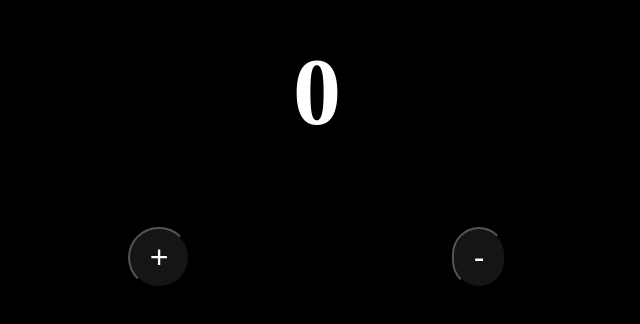
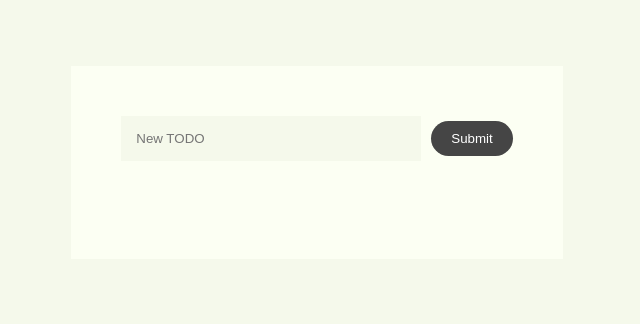
Before and after one commit to comrade369/application-one, a React (Create React App) app: page / in a window 1280 px wide. Shown: the part 238-562 px from the top of the page, without its empty margins (323-963 px from the left). Built offline with nearby package versions, Linux system fonts and the light colour scheme.

Commit message:
TODO App Project

```diff
--- a/src/App.jsx
+++ b/src/App.jsx
@@ -1,9 +1,10 @@
-import CounterApp from "./counterProject/CounterApp";
+import TodoApp from "./todoProject/TodoApp";
+
 
 function App() {
     return (
         <div>
-            <CounterApp />
+            <TodoApp />
         </div>
     );
 }
--- /dev/null
+++ b/src/todoProject/TodoApp.jsx
@@ -0,0 +1,71 @@
+import { useState } from "react";
+import "./style.css";
+
+
+function TodoApp() {
+
+    const [todoList, setTodoList] = useState([]);
+
+    const [input, setInput] = useState("");
+
+    const generateId = () => {
+        return Math.floor(Math.random() * 100);
+    }
+
+
+    const handleChange = (e) => {
+        setInput(e.target.value);
+    }
+
+    const handleSubmit = () => {
+        setTodoList((todoList) => {
+            return (
+                todoList.concat({
+                    id: generateId(),
+                    text: input,
+                })
+            );
+        });
+
+        setInput("");
+    }
+
+    const removeTodo = (id) => {
+        return (
+            setTodoList((todoList) => {
+                return (
+                    todoList.filter(todo => todo.id !== id)
+                );
+            })
+        );
+    }
+
+    return (
+        <>
+            <div className="container">
+                <input
+                    type="text"
+                    value={input}
+                    placeholder="New TODO"
+                    onChange={handleChange} />
+
+                <button onClick={handleSubmit}>Submit</button>
+
+                <ul className="todos-list">
+                    {
+                        todoList.map(({id, text}) => {
+                            return (
+                                <li key={id} className="todo">
+                                    <span>{text}</span>
+                                    <button className="close" onClick={() => removeTodo(id)}>X</button>
+                                </li>
+                            );
+                        })
+                    }
+                </ul>
+            </div>
+        </>
+    );
+}
+
+export default TodoApp;
--- /dev/null
+++ b/src/todoProject/style.css
@@ -0,0 +1,60 @@
+* {
+    padding: 0;
+    margin: 0;
+    box-sizing: border-box;
+}
+
+body {
+    background: #f5f9eb;
+    height: 100vh;
+    display: flex;
+    justify-content: center;
+    align-items: center;
+}
+
+.container {
+    background: #fcfff3;
+    padding: 50px;
+}
+
+input {
+    padding: 15px;
+    border: none;
+    outline: none;
+    background: #f5f9eb;
+    width: 300px;
+    margin-right: 10px;
+}
+
+button {
+    border-radius: 100px;
+    border: none;
+    outline: none;
+    cursor: pointer;
+    background: #454545;
+    color: #fff;
+    padding: 5px;
+    padding: 10px 20px;
+
+}
+
+.todos-list {
+    margin-top: 3rem;
+}
+
+.todo {
+    list-style: none;
+    display: flex;
+    align-items: center;
+    justify-content: space-between;
+    background: #f5f9eb;
+    font-family: sans-serif;
+    padding: 7px 20px;
+    margin: 10px;
+
+}
+
+.close {
+    padding: 5px 10px;
+    cursor: pointer;
+}
```
